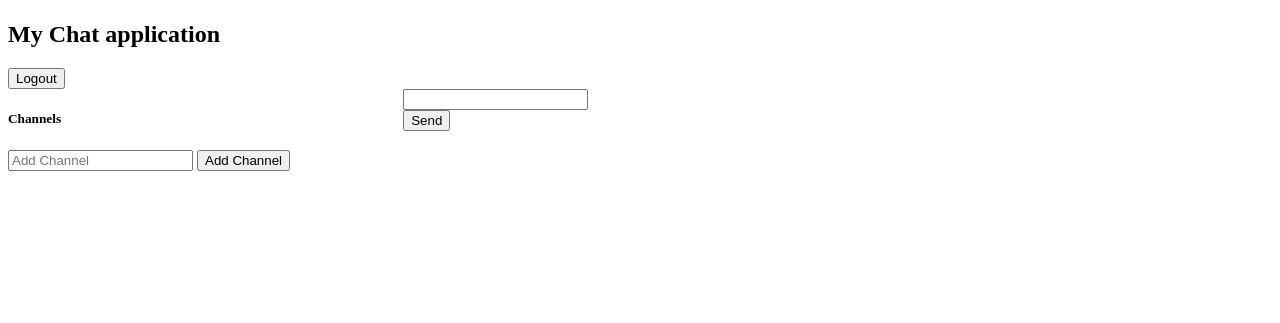
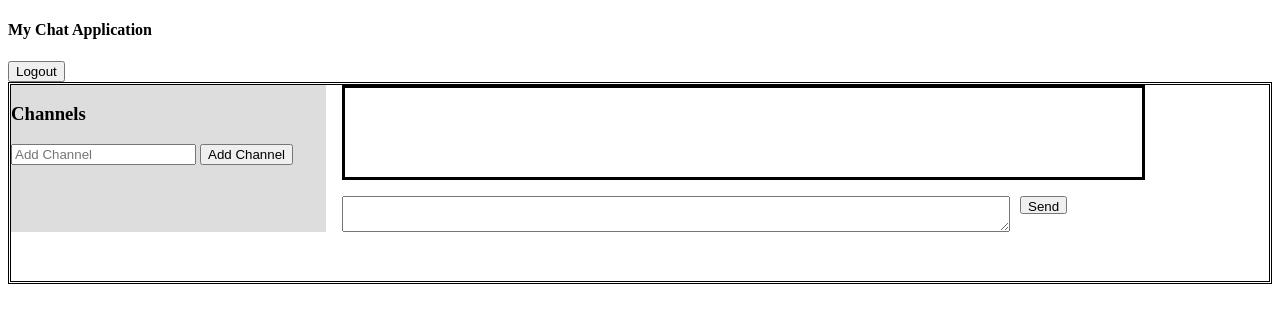
Before and after one commit to sopeade/async_chat_webapp, a Flask app: template templates/index2.html in a window 1280 px wide. Shown: the top 323 px of the page. Run offline with Flask 2, Linux system fonts and the light colour scheme; the template is opened without the code that fills it, so the values that code supplies are empty; some libraries are stand-ins or nearby versions.

Commit message:
ui created

```diff
--- a/application2.py
+++ b/application2.py
@@ -4,7 +4,7 @@ from time import localtime, strftime
 from flask import Flask, render_template, request, session, redirect, flash
 from flask_socketio import SocketIO, emit, join_room, leave_room
 
-app = Flask(__name__)go
+app = Flask(__name__)
 app.config["SECRET_KEY"] = "Mysecret"
 socketio = SocketIO(app)
 
@@ -67,7 +67,7 @@ def channel():
     newChannel = request.form.get("usr-channel")
 
     if not channels and not newChannel:
-        flash("Channel field is empty. Please create a channel")
+        flash("A Channel has not been created yet. Please create a channel")
     elif channels and not newChannel:
         flash("A channel has to have a name. To create a new channel, Please enter a name")
     elif newChannel in channels:
--- a/static/index2.js
+++ b/static/index2.js
@@ -4,19 +4,21 @@ document.addEventListener('DOMContentLoaded', () => {
 // Connect to websocket
    var socket = io.connect(location.protocol + '//' + document.domain + ':' + location.port);
 
-//Get channel from local storage and initialize value
+//Get channel from local storage or initialize value
    if(!localStorage.getItem("channel")){
    localStorage.setItem("channel", "Default")
    }
-   let channel = localStorage.getItem("channel");
+   var channel = localStorage.getItem("channel");
 
 
 
 //Send messages--------------------------------------------
     socket.on('connect', () => {
-//    Disable send button by default
+
+//      Disable send button by default
         document.querySelector("#send").disabled = true;
         document.querySelector("#usertext").onkeyup = () => {
+
             if (document.querySelector("#usertext").value.length > 0)
                 document.querySelector("#send").disabled = false;
             else
@@ -25,11 +27,9 @@ document.addEventListener('DOMContentLoaded', () => {
 
         document.querySelector("#send").onclick = () => {
 
-
             document.querySelector("#send").disabled = true;
             let usertext = document.querySelector("#usertext").value
             socket.emit("text message", {"usermessage": usertext, "username": username, "room": channel});
-            console.log(usertext)
             document.querySelector("#usertext").value = '';
         }
         return false
@@ -42,6 +42,10 @@ document.addEventListener('DOMContentLoaded', () => {
         const message_p = document.createElement("p");
         const username_p = document.createElement("p");
         const time_p = document.createElement("p")
+
+        time_p.setAttribute("class", "actual_time" )
+        username_p.setAttribute("class", "actual_username" )
+        message_p.setAttribute("class", "actual_message")
 
         message_p.innerHTML = `${data.usermessage}`;
         username_p.innerHTML = `${data.username}`;
@@ -57,18 +61,20 @@ document.addEventListener('DOMContentLoaded', () => {
     document.querySelectorAll(".user_channel").forEach(li => {
         li.onclick = () => {
             const newchannel = li.innerHTML;
-//            document.querySelector("li").style.color = 'blue'
             if (newchannel === channel) {
                 document.querySelector("#notification_section").innerHTML = `${username} is already in the ${channel} channel.`;
             }
 
             else {
-                document.querySelector("#message-area").innerHTML = '';
-//                document.querySelector("#notification_section").innerHTML = `${username} is now in the ${channel} channel.`;
+                document.querySelector("#message-area").innerHTML = ''
                 socket.emit("leave", {"username": username, "room": channel});
                 socket.emit("just joined", {"username": username, "room": newchannel});
-//                console.log(newchannel)
+
+                if(li.style.color != 'red'){
+                li.style.color === 'red'}
+                else {li.style.color === 'black'}
                 channel = newchannel;
+                document.querySelector("#usertext").focus()
             }
             localStorage.setItem("channel", channel)
         }
@@ -86,6 +92,4 @@ document.addEventListener('DOMContentLoaded', () => {
      document.querySelector("#notification_section").innerHTML = `${data.details}`;
     })
 
-
-
 });
--- a/static/style.css
+++ b/static/style.css
@@ -1,6 +1,52 @@
+/*Page Layout */
 .main-section{
 display: grid;
-grid-template-columns: 30% 70%;
-grid-column-gap: 1em;
-grid-row-gap: 1em;
+grid-template-columns: 25% 75%;
+grid-template-rows: 75%;
+/*grid-auto-rows: minmax(1000px, auto)*/
+grid-gap: 1em;
+border-style: double;
 }
+
+/*Channel section*/
+.left-area{
+background: #ddd;
+}
+#list_of_channels{padding: 1em;}
+
+
+/*Message section*/
+.right-area{
+display: grid;
+grid-gap: 1em;
+grid-template-rows: 8fr 2fr;
+}
+
+#message-area{
+border-style: solid;
+margin-right: 140px;
+}
+
+.textsend-area{
+display: grid;
+grid-gap: 1em;
+grid-template-columns:5fr 2fr;
+justify-items: start;
+}
+
+/*#textbox{background-color: blue; width:100%}*/
+#usertext {width: 100%; height: auto; wrap="true"}
+#send{width: auto; height: 50%;}
+/*display:grid;
+align-items:end;}*/
+
+
+/*Text Formatting*/
+#channel-header{}
+#list_of_channels :hover{
+background-color: #d6eaf8
+}
+
+.actual_time {font-size: 12px; color:blue;}
+.actual_username {font-size: 12px; font-style: italic;}
+.actual_message {font-size: 15px;}
--- a/templates/index2.html
+++ b/templates/index2.html
@@ -8,7 +8,7 @@
 {% endblock %}
 
 
-{% block heading %}<h2>My Chat application</h2>{% endblock %}
+{% block heading %}My Chat Application{% endblock %}
 
 
 {% block body %}
@@ -20,9 +20,11 @@
             var username = temp;
             localStorage.setItem("username",temp)};
 
-            if (!temp){
+            else if (!temp){
             var username = localStorage.getItem("username")
             }
+
+
 
         </script>
 
@@ -46,12 +48,13 @@
         <div class="main-section">
 
              <!--Channel area-->
-            <div id="left-area">
+            <div class="left-area">
 
-                <h5 id="channel-header">
+                <h3 id="channel-header">
                     Channels
-                </h5>
+                </h3>
 
+                <div id="message-flash">
                     {% with messages = get_flashed_messages() %}
                         {% if messages %}
 
@@ -60,10 +63,12 @@
                             </small>
                         {% endif %}
                     {% endwith %}
+                </div>
 
                 <div id="notification_section">
                 </div>
 
+                <div id="channel-form">
                     <form id="addchannel" action="{{url_for('channel')}}" method="post">
                         <input type="text" name="usr-channel" placeholder="Add Channel" autocomplete="off">
                         <button id="add-channel">
@@ -72,35 +77,36 @@
                         <br>
                         <br>
                     </form>
+                </div>
 
 
                 <div id="list_of_channels">
-                </div>
-
                     {% for channel in channels %}
                         <li class="user_channel">
                             {{ channel|title }}
                         </li>
                         <br>
                     {% endfor %}
+                </div>
 
             </div>
 
 
               <!--Message area-->
-            <div id="right-area">
+            <div class="right-area">
 
-                <div id="message-area" class="col-lg-6">
+                <div id="message-area">
                 </div>
-
-                <div id="textbox">
-                    <input type="text" id="usertext">
-                </div>
-
+                <div class="textsend-area">
+                    <!--<div id="textbox">-->
+                    <textarea id="usertext" type="text" ></textarea>
+                    <!--</div>-->
+                    <!--<div id="send_button">-->
                         <button id="send" type="text" placeholder="Enter Message">
                             Send
                         </button>
-
+                    <!--</div>-->
+                </div>
             </div>
 
         </div>
```
Lines whose indentation alone changed are shown as unchanged.
